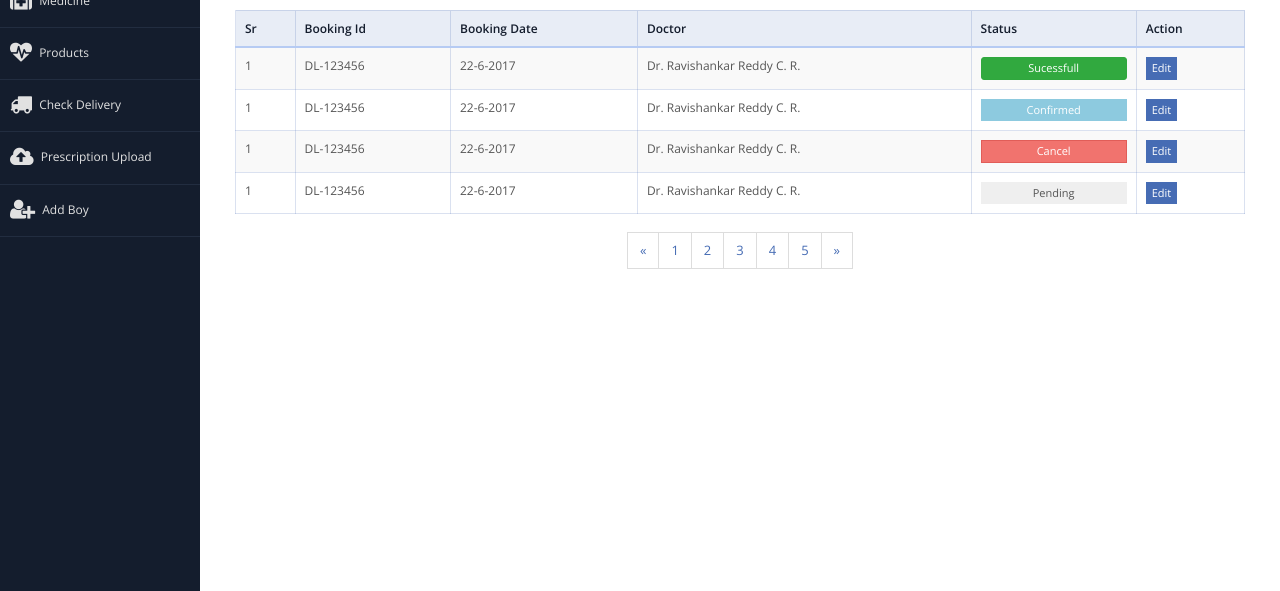
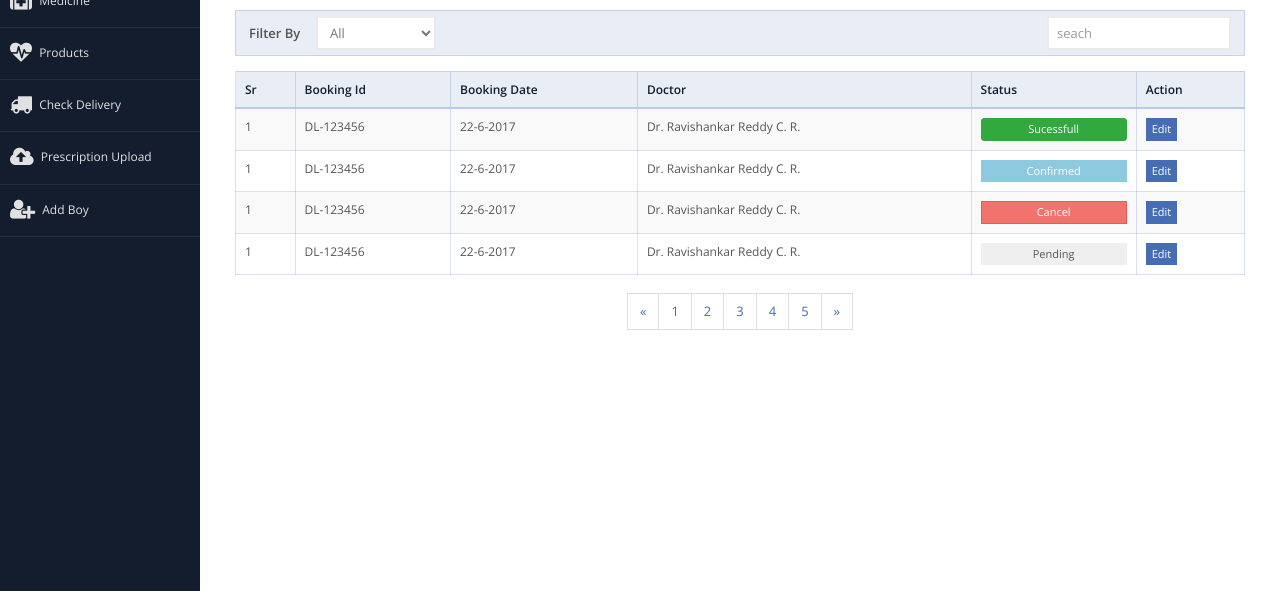
Before and after one commit to rahuldev39/dwailo, a plain HTML site: page customer_admin/view_booking.html in a window 1280 px wide. Shown: the part 209-800 px from the top of the page. Drawn offline with nearby package versions, Linux system fonts and the light colour scheme; files whose address does not match are found by name; a web font is replaced by a local one.

Commit message:
new changes

```diff
--- a/assets/css/custom.css
+++ b/assets/css/custom.css
@@ -2431,3 +2431,34 @@ h5.regular {
 .doc-modal .doc-img {
     width: 107px;
 }
+.filter-container {
+  display: flex;
+  justify-content: space-between;
+    align-items: center;
+    padding: 5px 13px;
+    margin-bottom: 15px;
+    background-color: #e8edf6;
+    border: 1px solid #c8d3e9;
+}
+.filter-container label {
+    min-width: 67px;
+    margin-bottom: 0px;
+}
+.filter-container select {
+    width: 120px;
+}
+.edit-link {
+    color: white;
+    margin-left: 10px;
+    border: 1px solid white;
+    padding: 1px 17px;
+    border-radius: 4px;
+    font-size: 13px;
+    background-color: rgba(255, 255, 255, 0.15);
+    opacity: .8
+}
+.edit-link:hover {
+    background-color: rgba(255, 255, 255, 0);
+    color: white;
+    opacity: 1;
+}
--- a/customer_admin/view_booking.html
+++ b/customer_admin/view_booking.html
@@ -266,7 +266,21 @@
 
 
 
+                      <div class="filter-container">
+                        <div class="flex-element align-vert">
+                          <label>Filter By</label>
+                          <select class="form-control" name="">
+                            <option>All</option>
+                              <option>Successfull</option>
+                              <option>Pending</option>
+                              <option>Calceled</option>
+                          </select>
+                        </div>
+                        <div class="">
+                          <input type="text" class="form-control" placeholder="seach">
+                        </div>
 
+                      </div>
 
 
                    <div class="table-responsive">
```
Also changed, not shown: customer_admin/view_doctor.html (+1 -1 lines).
